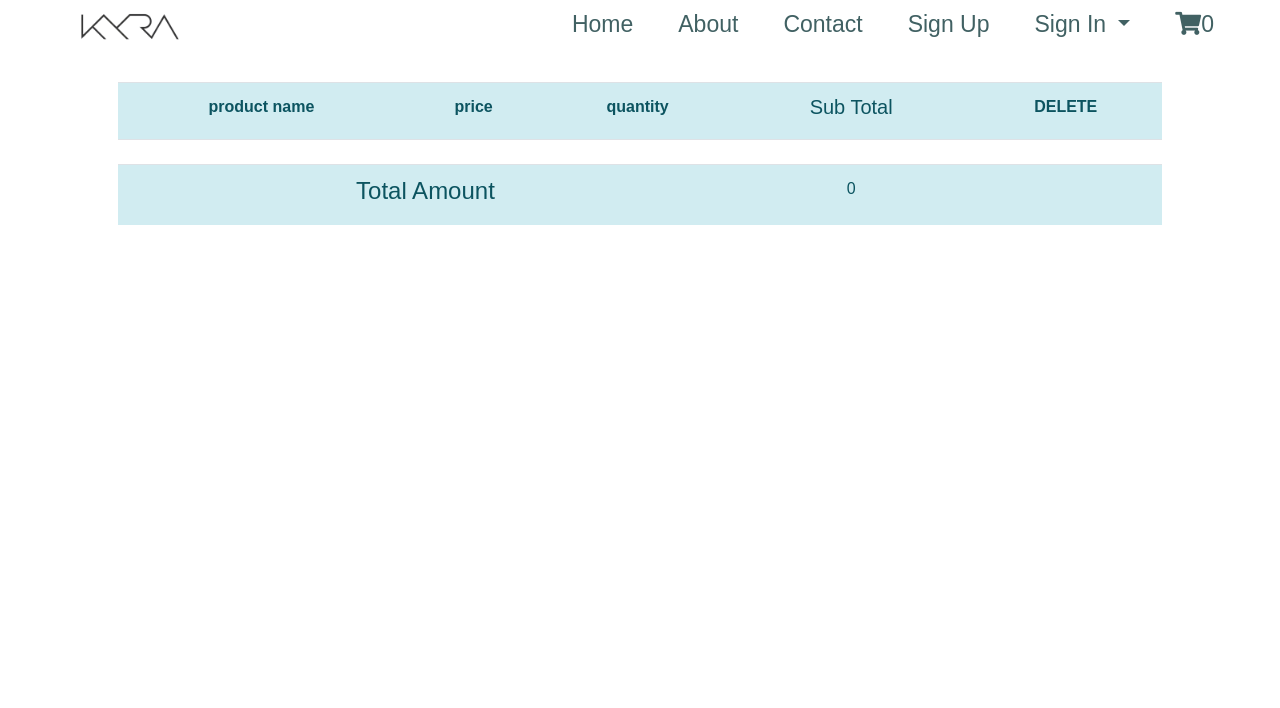
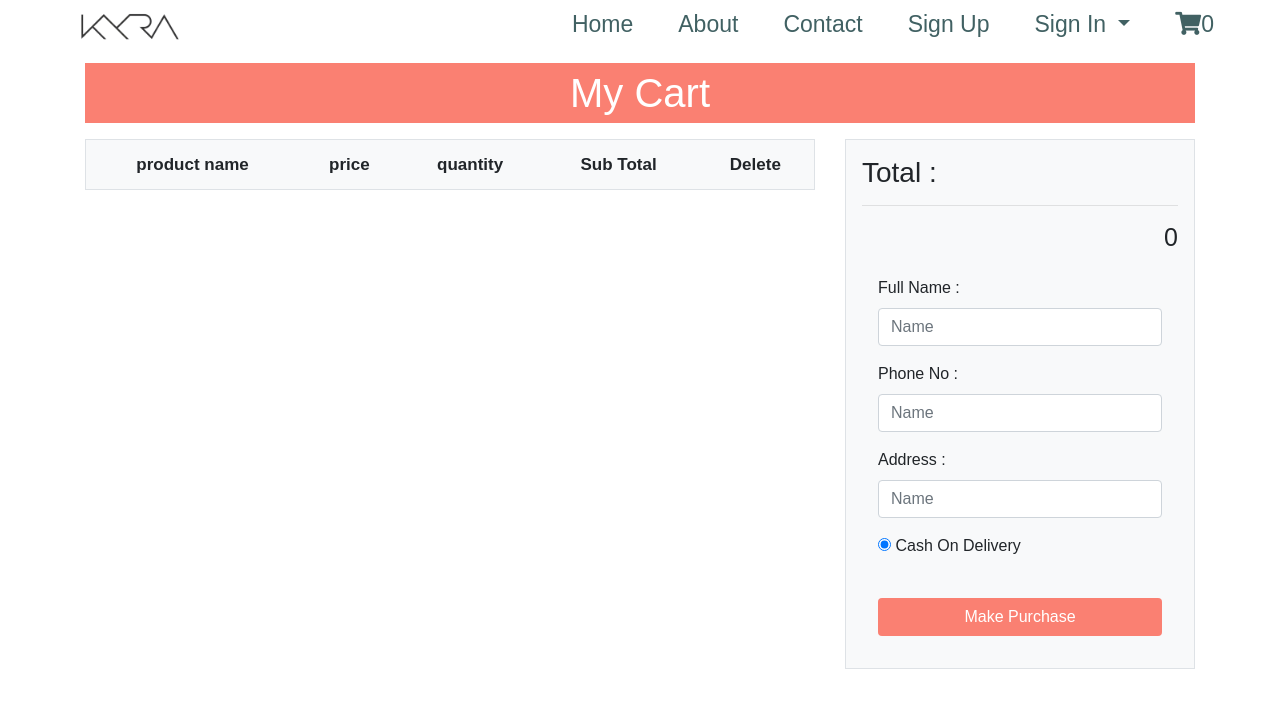
Before and after one commit to erroreyes/Boutique_online_shop, a PHP site: page /cart.php in a window 1280 px wide. Shown: the part 14-722 px from the top of the page. Run offline with PHP 8.4, Linux system fonts and the light colour scheme; lists and menus that the app fills with data are empty.

Commit message:
add some changes

```diff
--- a/Views/cart.php
+++ b/Views/cart.php
@@ -1,4 +1,32 @@
-<?php session_start(); ?>
+<?php
+include "config.php";
+session_start();
+$err="";
+if (isset($_POST['purchase'])) {
+    $ord_insert = "INSERT INTO `order_payment` ( `fullName`, `phoneNo`, `Address`, `payment_Mode`) VALUES ('$_POST[fullname]', '$_POST[phoneno]', '$_POST[address]', '$_POST[paymentmode]')";
+    if (mysqli_query($conn, $ord_insert)) {
+        $ord_id=mysqli_insert_id($conn);
+        $ord_insert2= "INSERT INTO `user_order`(`ord_Id`, `pro_name`, `price`, `quantity`) VALUES (?,?,?,?)";
+        $stmt=mysqli_prepare($conn,$ord_insert2);
+        if($stmt){
+            mysqli_stmt_bind_param($stmt,'isii',$ord_Id,$pro_name,$price,$quantity);
+            foreach($_SESSION['cart'] as $key => $value){
+                $pro_name=$value['proname'];
+                $price=$value['price'];
+                $quantity=$value['quantity'];
+                mysqli_stmt_execute($stmt);
+            }
+            unset($_SESSION['cart']);
+            echo "<script>alert('order placed');</script>";
+        }else{
+            echo "<script>alert('sql query prepare error');</script>";
+        }
+    } else {
+        echo "<script>alert('error');</script>";
+    }
+}
+
+?>
 <!DOCTYPE html>
 <html lang="en">
 
@@ -8,24 +36,33 @@
     <meta name="viewport" content="width=device-width, initial-scale=1.0">
     <title>product</title>
     <link rel="stylesheet" href="../links/bootstrap/css/bootstrap.min.css">
-
+    <style>
+        .up {
+            margin-top: 6%;
+        }
+    </style>
 </head>
 
 <body>
     <?php
     include "nav.php";
     ?>
-    <div class="container p-5 mt-5">
+    <div class="container up">
+        <p style="font-size:40px;background-color:salmon;" class="text-white text-center">My Cart</p>
+    </div>
+    <div class="container">
+        <div class="row">
+            <div class="col-lg-8 col-md-12 col-sm-12">
                 <table class="table text-center">
                     <form method="POST">
-                <tr class=" alert-info" style="font-weight:bolder;">
+                        <tr class="bg-light border border-1 " style="font-weight:bolder;font-size:17px;">
                             <th>product name</th>
                             <th>price</th>
                             <th>quantity</th>
                             <th class="text-center" colspan="2">
-                        <h5>Sub Total</h5>
+                                Sub Total
                             </th>
-                    <th>DELETE</th>
+                            <th>Delete</th>
 
 
                         </tr>
@@ -65,6 +102,9 @@
                                     $total += $subtotal;
                                     echo "
                             <tr>
+                            <form action='insert_cart.php' method='POST'>
+                                    <input onchange='this.form.submit()' name='Mod_Quantity'>
+                            </form>
                             <form method='POST'>
                                     <td> <input type='hidden' name='name' value='$value[proname]'>$value[proname]</td>
                                     <td> <input type='hidden' class='price' name='price' value='$value[price]'>$value[price]</td>
@@ -79,24 +119,44 @@
                                 }
                             }
                             ?>
-
                         </tr>
-                <!-- <td id="t"></td> -->
-                <tr>
-                    <td colspan="8"></td>
-                </tr>
-
-                <tr class="alert-info">
-                    <td colspan="3" class="text-center fw-bold">
-                        <h4>Total Amount</h4>
-                    </td>
-                    <td colspan="2" class="total text-center"><?php echo $total; ?></td>
-                    <td colspan="2"></td>
-                </tr>
-
                     </form>
                 </table>
             </div>
+            <div class="col-lg-4 col-md-6 col-sm-3">
+                <div class="bg-light p-3 border border-1">
+                    <h3>Total :</h3>
+                    <hr>
+                    <h5 class="text-right" style="font-size:25px;"><?php echo $total; ?></h5>
+                    <form action="" class="p-3" method="POST">
+                        <div class="form-group">
+                            <label>Full Name :</label>
+                            <input type="text" class="form-control" placeholder="Name" name="fullname">
+                        </div>
+                        <div class="form-group">
+                        <label>Phone No :</label>
+                            <input type="text" class="form-control" placeholder="Name" name="phoneno">
+                        </div>
+                        <div class="form-group">
+                        <label>Address :</label>
+                            <input type="text" class="form-control" placeholder="Name" name="address">
+                        </div>
+                        <div class="form-group">
+                        <input type="radio" checked value="cash on delivery" name="paymentmode"> Cash On Delivery
+                        </div>
+                        <button class="btn btn-md w-100 mt-4 text-white" style="background-color:salmon ;" name="purchase" type="submit">Make Purchase</button>
+                    </form>
+                </div>
+            </div>
+        </div>
+
+    </div>
+    <p><?php echo $err; ?></p>
+    <script>
+        function update() {
+
+        }
+    </script>
     <script src="https://cdn.jsdelivr.net/npm/bootstrap@5.0.2/dist/js/bootstrap.bundle.min.js" integrity="sha384-MrcW6ZMFYlzcLA8Nl+NtUVF0sA7MsXsP1UyJoMp4YLEuNSfAP+JcXn/tWtIaxVXM" crossorigin="anonymous"></script>
     <script src="https://cdn.jsdelivr.net/npm/@popperjs/core@2.9.2/dist/umd/popper.min.js" integrity="sha384-IQsoLXl5PILFhosVNubq5LC7Qb9DXgDA9i+tQ8Zj3iwWAwPtgFTxbJ8NT4GN1R8p" crossorigin="anonymous"></script>
 </body>
--- a/Views/sidebar.php
+++ b/Views/sidebar.php
@@ -42,7 +42,7 @@
                     <a href="home.php" class="list-group-item bg-transparent second-text fw-bold text-center  ">HOME</a>
                     <a href="user_data.php" class="list-group-item  text-center bg-transparent second-text fw-bold">USER</a>
                     <a href="product.php" class="list-group-item  text-center bg-transparent second-text fw-bold">PRODUCT</a>
-                    <!-- <a href="#" class="list-group-item text-center  bg-transparent second-text fw-bold">ORDER</a> -->
+                    <a href="user_order.php" class="list-group-item text-center  bg-transparent second-text fw-bold">USER ORDER</a>
                     <a href="admin_logout.php" class="list-group-item text-center  bg-transparent second-text fw-bold">LOGOUT</a>
 
                 </div>
```
Also changed, not shown: Views/insert_cart.php (+14 -3 lines), Views/order.php (deleted, +0 -95 lines), Views/user_order.php (added, +79 -0 lines), Views/uploadb4.jpg (deleted), Views/uploadi11.jpg (deleted), Views/uploadi5.jpg (deleted), Views/uploado1.jpg (deleted). Lines whose indentation alone changed are shown as unchanged.
